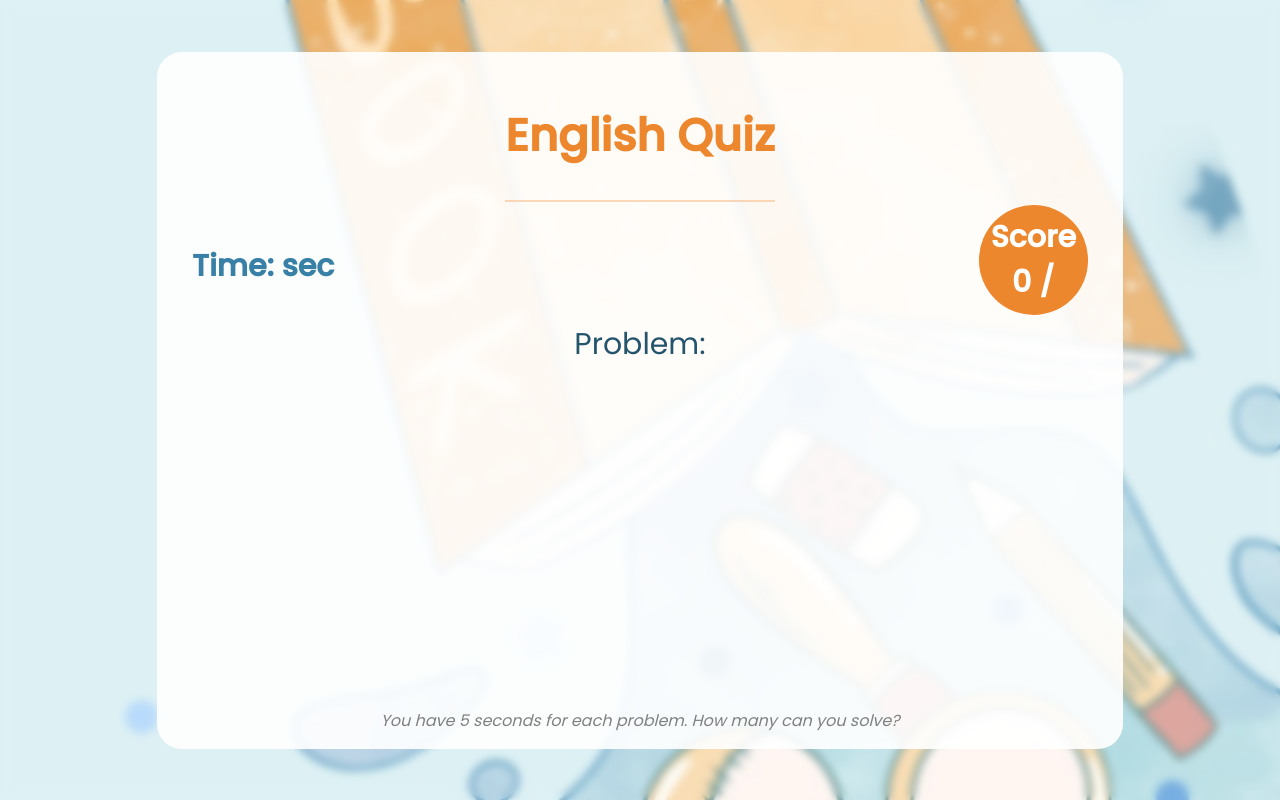
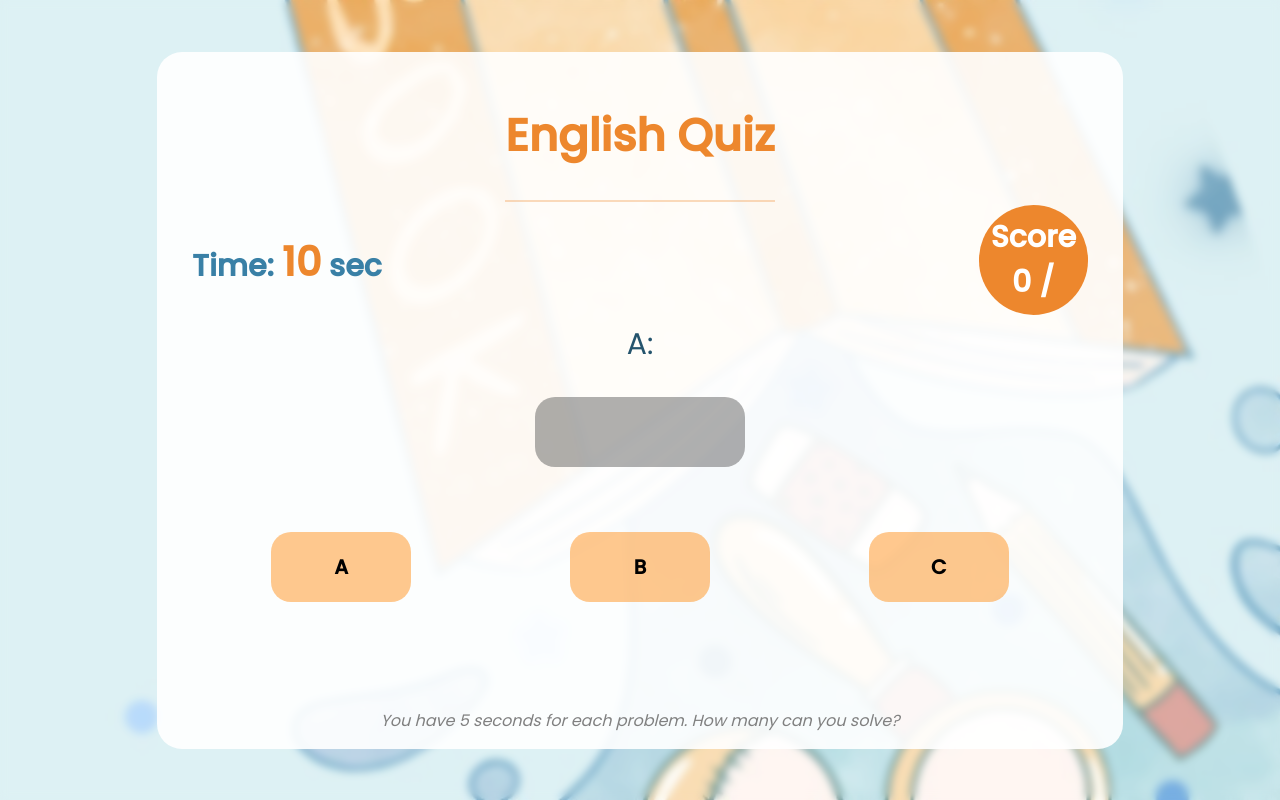
Before and after one commit to mohamaditani/278-Edu-App, a PHP site: page /englishQPage.html in a window 1280 px wide. Run offline with PHP 8.4, Linux system fonts and the light colour scheme.

Commit message:
worked on english page
Co-Authored-By: rss57 <49195439+rss57@users.noreply.github.com>

```diff
--- a/Course Selector/Selector.html
+++ b/Course Selector/Selector.html
@@ -39,6 +39,7 @@
       <button class="diffButton hard" type="button" name="button">HARD</button> -->
 
     </div>
+    <button type="button" name="button" class="logout">Log Out</button>
 
 
   </div>
--- a/QuestionEnglish/english.js
+++ b/QuestionEnglish/english.js
@@ -1,70 +1,72 @@
-var maxTime = 1;
+var maxTime = 10;
 var questionCounter = 0;
 var currentScore = 0;
 var timers = null;
+
+
+var indexStart;
+var indexEnd;
 
 window.onload = function() {
   setDif();
   nextProblem();
 };
 
+function allowDrop(ev) {
+  ev.preventDefault();
+}
+
+function drop(ev) {
+  ev.preventDefault();
+  var data = ev.dataTransfer.getData("text");
+  let titleBox = document.getElementById("titleBox").innerText;
+  document.getElementById("answerbox").innerText = data;
+
+  if(titleBox === data){
+    alert("equal");
+  }else{
+    alert("not eq");
+  }
+
+}
+
+function drag(ev) {
+  ev.dataTransfer.setData("text", ev.target.innerHTML);
+}
+
 function setDif() {
-  let totalScore = document.getElementById("total");
-  totalScore.innerText = "5"; //fix
+  let url = new URL(window.location.href);
+  let difficulty = url.searchParams.get('pageDif');
 
+  if (difficulty === "easy") {
+    indexStart = 0;
+    indexEnd = 10;
+
+  } else if (difficulty === "medium") {
+    indexStart = 11;
+    indexEnd = 20;
+
+  } else {
+    indexStart = 21;
+    indexEnd = 30;
+  }
 }
 
 function nextProblem() {
   let correct = document.getElementById("correct");
-  let num1 = document.getElementById("num1");
-  let opp = document.getElementById("opp");
-  let num2 = document.getElementById("num2");
 
-  let allOpps = ["+", "-", "*", "%", "/"];
-  // let selectOpp = parseInt(Math.random() * 5);
 
-  let number1 = parseInt(Math.random() * 1) + 1;
-  let number2 = parseInt(Math.random() * 1) + 1;
-  let opperator = allOpps[parseInt(Math.random() * 5)];
-
-  num1.innerHTML = number1;
-  num2.innerHTML = number2;
-  opp.innerHTML = opperator;
-
-  let answer = calc(number1, opperator, number2);
 
   let htmlTime = document.getElementById("timeNum");
   htmlTime.innerText = maxTime;
 
-maxTime = 2;
-clearInterval(timers);
-timers = setInterval(function(){timer(answer)}, 1000);
+  maxTime = 2;
+  clearInterval(timers);
+  timers = setInterval(function() {
+    timer(answer)
+  }, 1000);
 
 
-}
-
-function calc(num1, opp, num2) {
-  let answer = 0;
-  switch (opp) {
-    case "+":
-      answer = num1 + num2;
-      break;
-    case "-":
-      answer = num1 - num2;
-      break;
-    case "*":
-      answer = num1 * num2;
-      break;
-    case "%":
-      answer = num1 % num2;
-      break;
-    case "/":
-      answer = num1 / num2;
-      break;
-    default:
-  }
-
-  return Math.floor(answer * 10) / 10
 }
 
 
@@ -76,15 +78,15 @@ function timer(answer) {
   let scoreCounter = document.getElementById("correct");
   htmlTime.innerText = maxTime;
 
-  if(maxTime === 0){
-    if(guess === answer){
+  if (maxTime === 0) {
+    if (guess === answer) {
       currentScore += 1;
       scoreCounter.innerHTML = currentScore;
     }
     questionCounter += 1;
     document.getElementById("guess").value = "";
 
-    if(questionCounter === 5){
+    if (questionCounter === 5) {
       endFunction();
     }
 
@@ -92,6 +94,6 @@ function timer(answer) {
   }
 }
 
-function endFunction(){
+function endFunction() {
   alert(currentScore)
 }
--- a/QuestionEnglish/englishQPage.html
+++ b/QuestionEnglish/englishQPage.html
@@ -10,7 +10,7 @@
   <link rel="preconnect" href="https://fonts.gstatic.com" crossorigin>
   <link href="https://fonts.googleapis.com/css2?family=Poppins:wght@200;400;500&display=swap" rel="stylesheet">
   <!-- js -->
-  <script src="math.js" charset="utf-8"></script>
+  <script src="english.js" charset="utf-8"></script>
 
   <title>English</title>
 </head>
@@ -37,7 +37,17 @@
 
 
           <div class="currentProblem">
-              <p class="problemTitle">Problem:</p>
+              <p class="problemTitle"><span id=titleBox>A</span>:</p>
+
+              <div id="answerbox" class="answerbox" ondrop="drop(event)" ondragover="allowDrop(event)">
+
+              </div>
+
+              <div class="sel">
+                <div class="s1" draggable="true" ondragstart="drag(event)">A</div>
+                <div class="s2" draggable="true" ondragstart="drag(event)">B</div>
+                <div class="s3" draggable="true" ondragstart="drag(event)">C</div>
+              </div>
 
           </div>
         </div>
--- a/QuestionEnglish/styles.css
+++ b/QuestionEnglish/styles.css
@@ -119,23 +115,67 @@ input:focus {
 }
 
 .score {
-  background-color: #ed872d;
-  font-weight: bold;
-  color: white;
-  border-radius: 100px;
-  font-size: 30px;
-  padding: 10px;
   display: inline-block;
   float: right;
   margin-top: -3%;
+  padding: 10px;
+  color: white;
+  border-radius: 100px;
+  background-color: #ed872d;
+  font-size: 30px;
+  font-weight: bold;
 }
 
 .note {
+  position: absolute;
+  right: 0;
+  bottom: 0;
+  left: 0;
   color: grey;
   font-style: italic;
-  position: absolute;
-  bottom: 0;
-  left: 0;
-  right: 0;
+}
 
+.currentProblem {}
+
+.answerbox {
+  overflow: hidden;
+  width: 210px;
+  height: 60px;
+  margin-right: auto;
+  margin-left: auto;
+  padding-top: 10px;
+  border-radius: 20px;
+  background-color: rgba(99, 99, 99, 0.5);
+  font-size: 30px;
+  font-weight: bold;
 }
+
+.sel {
+  display: flex;
+  justify-content: space-around;
+  /* background-color: blue; */
+  width: 100%;
+  height: 100px;
+  margin-top: 50px;
+}
+
+.s1, .s2, .s3 {
+  width: 140px;
+  height: 50px;
+  margin-top: auto;
+  margin-bottom: auto;
+  padding-top: 20px;
+  border-radius: 20px;
+  background-color: rgba(255, 163, 67, 0.6);
+  font-family: 'Poppins', sans-serif;
+  font-size: 20px;
+  font-weight: bold;
+
+  overflow: hidden;
+
+  transition: background 0.3s ease-in-out;
+}
+
+.s1:hover, .s2:hover, .s3:hover{
+  background-color: rgba(255, 163, 67, 1);
+}
```
Also changed, not shown: other parts of QuestionEnglish/styles.css (+37 -41 lines), Course Selector/SelectorStyles.css (+13 -0 lines), Data/spelling.txt (added, +32 -0 lines), QuestionMath/math.js (+8 -1 lines).
